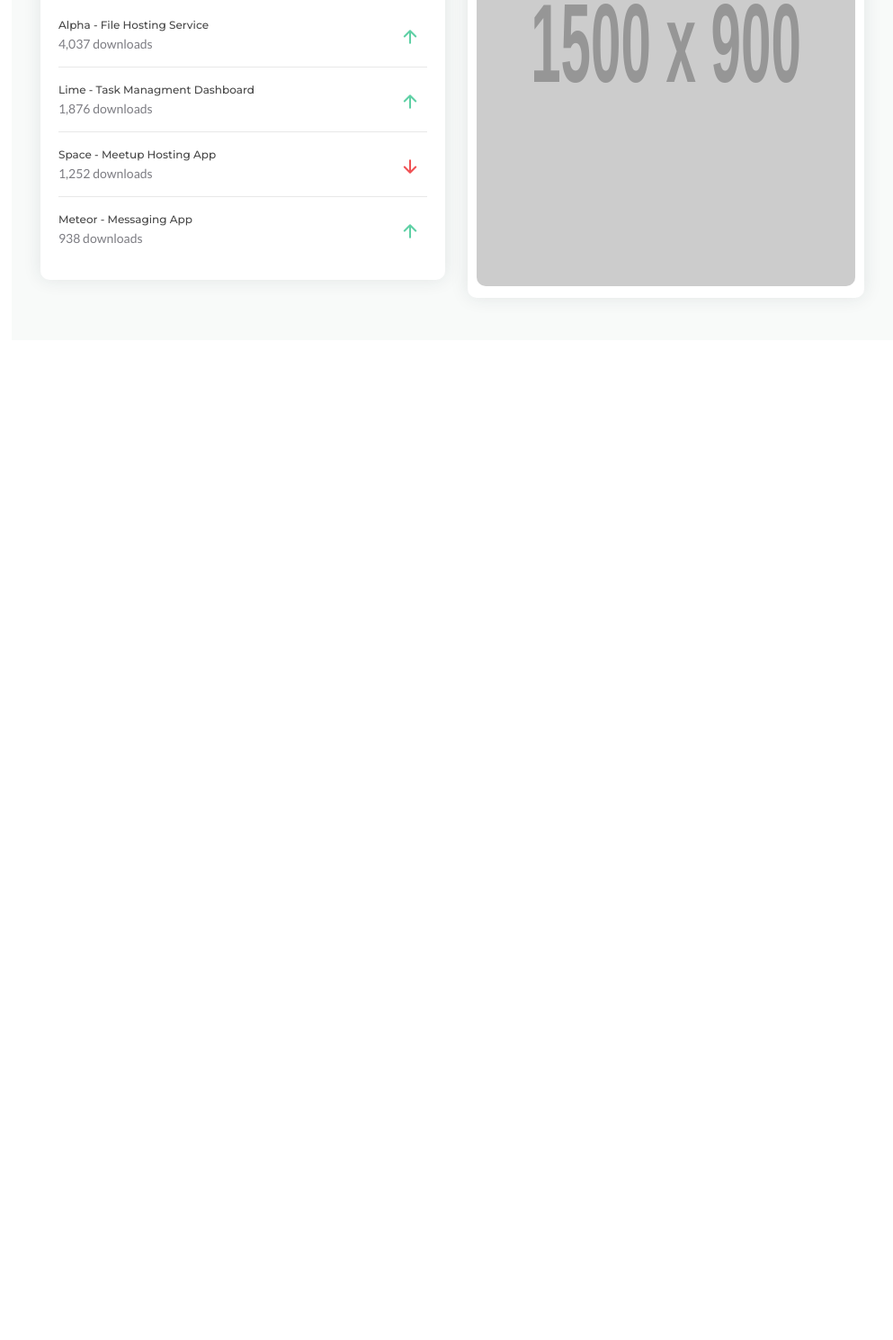
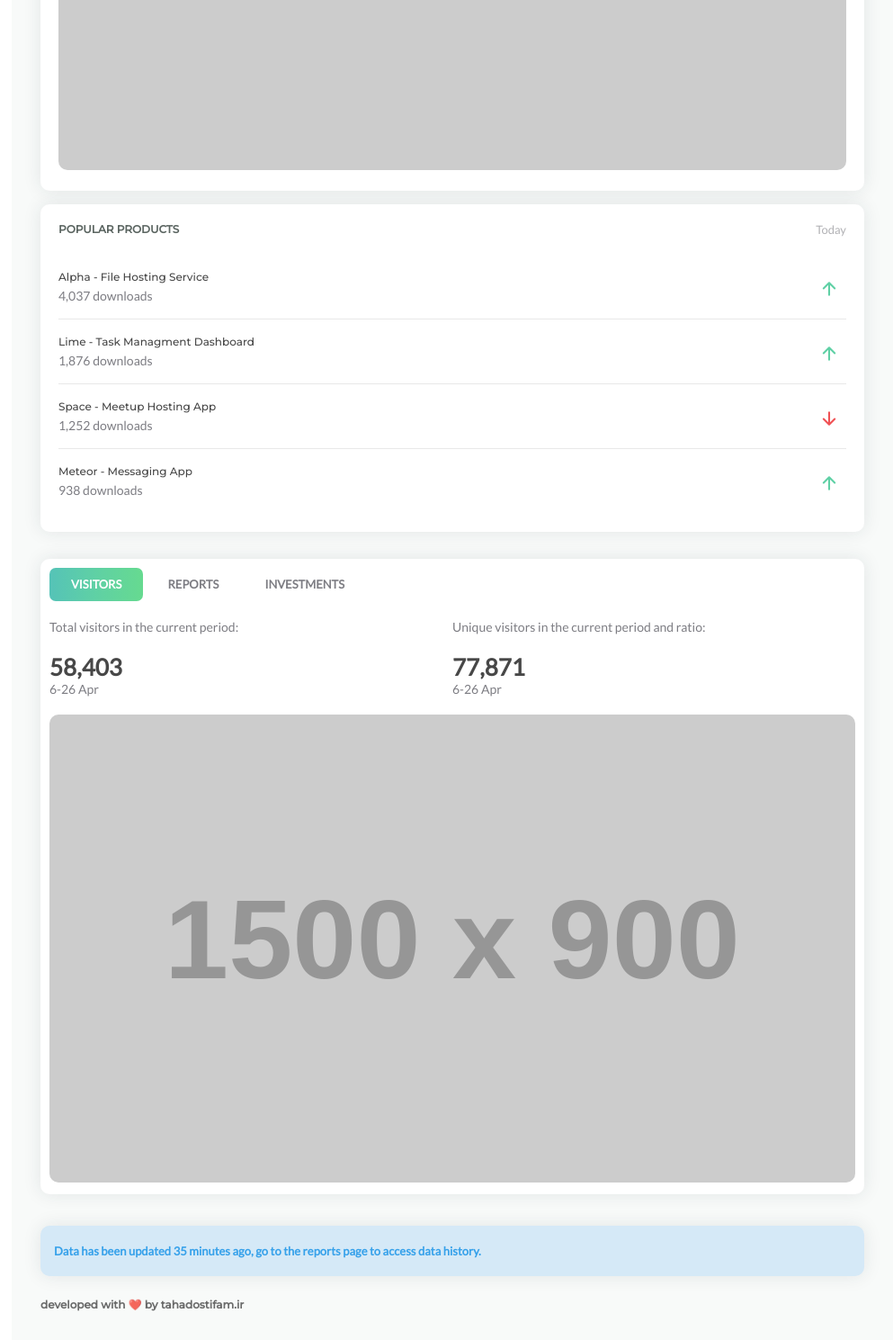
Before and after one commit to tahadostifam/dashboard-template, a plain HTML site: page index.html in a window 1280 px wide. Shown: the part 1018-2507 px from the top of the page at 90% size, without its empty margins (287-1280 px from the left). Before the commit the page ends 1396 px from the top, so only its background shows below. Drawn offline with nearby package versions, Linux system fonts and the light colour scheme; placeholder pictures from the web are drawn by us.

Commit message:
home page finished

```diff
--- a/assets/css/theme.scss
+++ b/assets/css/theme.scss
@@ -617,5 +617,31 @@ body{
         grid-template-columns: 450px auto;
         grid-column-gap: 25px;
         margin-top: 40px;
+        @media screen and (max-width: 1400px) {
+            &{
+                grid-template-columns: auto;
+                grid-column-gap: 0;
+            }
+        }
+    }
+    .alert{
+        width: 100%;
+        padding: 20px 15px;
+        border-radius: 10px;
+        font-weight: 700;
+        font-size: 13px;
+        box-shadow: 0 0 1.25rem rgba(31, 45, 61, 0.1);
+        &.info{
+            color: #36a1ea;
+            background: #d5e9f7;
+        }
+    }
+    .footer{
+        margin-top: 20px;
+        .small{
+            font-weight: 600;
+            color: #474747;
+            opacity: .8;
+        }
     }
 }
--- a/index.html
+++ b/index.html
@@ -188,7 +188,7 @@
                         </p>
                     </div>
                 </div>
-                <div id="analytics-1">
+                <div id="analytics-1" style="margin-bottom: 20px;">
                     <div>
                         <div class="shadow-box">
                             <div class="header">
@@ -277,6 +277,14 @@
                         </div>
                     </div>
                 </div>
+                <div class="alert info">
+                    Data has been updated 35 minutes ago, go to the reports page to access data history.
+                </div>
+            </div>
+            <div class="footer">
+                <span class="small">
+                    developed with ❤️ by tahadostifam.ir
+                </span>
             </div>
         </div>
     </div>
```
Also changed, not shown: assets/css/theme.css, 1 other file.
